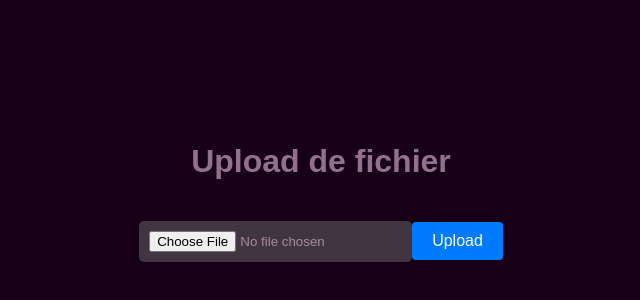
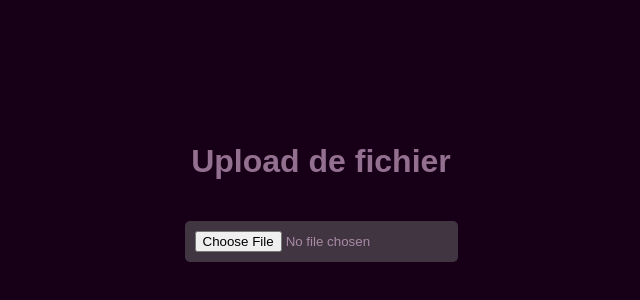
Before and after one commit to Tiritibambix/iTransfer, a React (Create React App) app in the folder frontend/: page / in a window 1280 px wide. Shown: the part 208-508 px from the top of the page, without its empty margins (319-959 px from the left). Built offline with nearby package versions, Linux system fonts and the light colour scheme.

Commit message:
ramogné

```diff
--- a/frontend/src/App.js
+++ b/frontend/src/App.js
@@ -2,12 +2,21 @@ import React, { useState } from 'react';
 
 function App() {
   const [uploading, setUploading] = useState(false);
+  const [file, setFile] = useState(null); // Suivi du fichier sélectionné
 
-  // Récupérer dynamiquement l'URL du backend à partir de l'environnement
+  // Récupérer dynamiquement l'URL du backend
   const backendUrl = window.location.origin.replace('3500', '5500');  // Dynamique : on change le port 3500 -> 5500
 
-  const handleFileUpload = async (event) => {
-    const file = event.target.files[0];
+  const handleFileChange = (event) => {
+    const selectedFile = event.target.files[0];
+    if (selectedFile) {
+      setFile(selectedFile);
+    } else {
+      setFile(null); // Aucun fichier sélectionné
+    }
+  };
+
+  const handleFileUpload = async () => {
     if (!file) {
       console.error('Aucun fichier sélectionné');
       return;
@@ -16,7 +25,7 @@ function App() {
     const formData = new FormData();
     formData.append('file', file);
 
-    setUploading(true);  // Démarrer l'upload
+    setUploading(true);
 
     try {
       const response = await fetch(`${backendUrl}/upload`, {
@@ -24,7 +33,7 @@ function App() {
         body: formData,
       });
 
-      setUploading(false);  // Fin de l'upload
+      setUploading(false);
 
       if (!response.ok) {
         throw new Error(`Erreur: ${response.statusText}`);
@@ -41,9 +50,11 @@ function App() {
   return (
     <div>
       <h1>Upload de fichier</h1>
-      <input type="file" onChange={handleFileUpload} />
+      <input type="file" onChange={handleFileChange} />
+      {file && !uploading && (
+        <button onClick={handleFileUpload}>Upload</button>
+      )}
       {uploading && <button disabled>Upload en cours...</button>}
-      {!uploading && <button onClick={handleFileUpload}>Upload</button>}
     </div>
   );
 }
```
Also changed, not shown: 1 other file (tests, documents, lock files or other folders).
